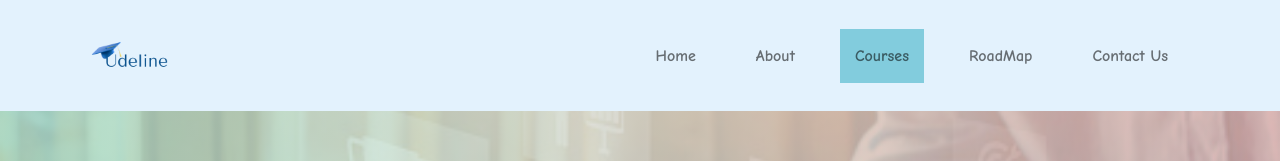
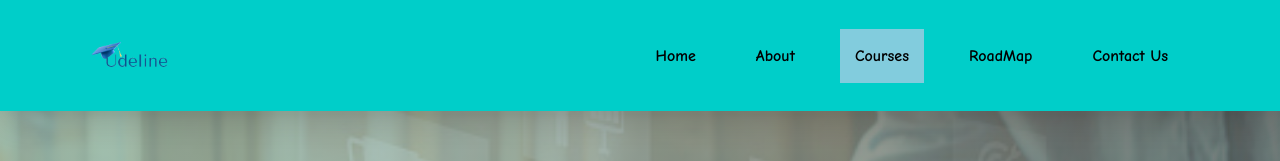
Before and after one commit to Ritwik880/Udeline, a React (Create React App) app: page /course in a window 1280 px wide. Shown: the top 161 px of the page. Built offline with nearby package versions, Linux system fonts and the light colour scheme.

Commit message:
some changes

```diff
--- a/src/App.css
+++ b/src/App.css
@@ -3,10 +3,12 @@
     /* overflow-x: hidden; */
     font-family: 'Comic Neue', cursive;
     font-weight: 300;
+    scroll-snap-align: start;
 }
 .navbar{
     position: fixed;
     width: 100%;
+    box-shadow: rgba(0, 0, 0, 0.1) 0px 20px 25px -5px, rgba(0, 0, 0, 0.04) 0px 10px 10px -5px !important;
 }
 .navbar-brand img{
     padding-left: 5px;
@@ -17,18 +19,23 @@ ul li a{
 }
 .active{
     background-color: #82ccdd !important;
+    /* color: #000 !important; */
     /* color: 'rgba(0,0,0,.55)', */
     /* background-color: #82ccdd; */
 }
 .link {
+    font-weight: bold !important;
     padding: 15px !important;
     margin: 15px;
+    color: #000 !important;
 }
 .link:hover{
     background-color: #82ccdd;
+    /* background-color: #2d3436; */
+    /* background-color: #0984e3; */
     border-radius: 2px;
     transition: all 1s;
-    color: black !important;
+    color: #000 !important;
 
 
 }
@@ -67,6 +74,9 @@ ul li a{
         -webkit-background-clip: text;
     }
 }
+.home-image{
+    margin-top: -10% !important;
+}
 .about{
     min-height: 500px !important;
     background-image: url('./image/aboutbg.jpg');
@@ -90,7 +100,7 @@ ul li a{
     opacity: .7!important;
 }
 .course-grad{
-    background: linear-gradient(87deg,#A9F1DF 0,#FFBBBB 100%)!important;
+    background: linear-gradient(47deg,#A9F1DF 0,#635b5b 100%)!important;
 }
 .bg-gradient-default {
     background: linear-gradient(87deg,#172b4d 0,#1a174d 100%)!important;
--- a/src/components/Header.js
+++ b/src/components/Header.js
@@ -6,7 +6,8 @@ import 'bootstrap/dist/css/bootstrap.min.css';
 import '../App.css';
 const Header = () => {
     const header = {
-        backgroundColor: "#e3f2fd",
+        // backgroundColor: "#e3f2fd",
+        backgroundColor: "#00cec9",
         position: "fixed",
         width: "100%",
         zIndex: '999'
@@ -15,6 +16,7 @@ const Header = () => {
     const navlink = {
         textDecoration: 'none',
         color: 'rgba(0,0,0,.55)',
+
         // padding: '7px',
         // color: 'black'
 
--- a/src/components/Home.js
+++ b/src/components/Home.js
@@ -4,23 +4,15 @@ import logo from '../image/logo.png';
 import 'bootstrap/dist/css/bootstrap.min.css';
 import '../App.css';
 import '../mobile.css';
+import '../roadMap.scss';
 
 const Home = () => {
-    // const headdiv = {
-    //     backgroundColor: '#a29bfe',
-    //     width: '100%'
 
-    // }
-    // const heading = {
-    //     textAlign: 'center'
-
-
-
-    // }
 
     return (
         <>
             {/* <Header /> */}
+
 
             <section name="Landing" class="aagam-landing-section container py-5 pb-0">
                 <div class="row">
@@ -38,31 +30,14 @@ const Home = () => {
                         </div>
                     </div>
                     <div class="col-lg-6 col-md-12 justify-content-center align-items-center p-5 pb-0 padding-none-m">
-                        <img class="landing-image" src={logo} />
+                        <img class="home-image" src={logo} />
                     </div>
                     <div class="arrow-right"></div>
 
                 </div>
 
             </section>
-            {/* <div class="my-5 py-5 aagam-landing-text" style={headdiv}>
-                <h1 class="dinot-haeding header" style={heading} className='animatedhead'>What We Do?
 
-                </h1>
-
-
-            </div>
-            <section name="Landing" class="aagam-landing-section container py-5 pb-0">
-                <div class="row">
-                    <div class="col-lg-6 col-md-12 p-5 pb-0">
-
-                    </div>
-
-                    <div class="arrow-right"></div>
-
-                </div>
-
-            </section> */}
 
 
 
--- a/src/components/RoadMap.js
+++ b/src/components/RoadMap.js
@@ -86,8 +86,8 @@ const RoadMap = () => {
                             </div> */}
                         </div>
                     </div>
-                    <div class="col-lg-6 col-md-12 justify-content-center align-items-center p-5 pb-0 padding-none-m">
-                        <Carousel fade>
+                    <div class="col-lg-6 col-md-12 justify-content-center align-items-center p-5 pb-0 padding-none-m my-3">
+                        {/* <Carousel fade>
                             <Carousel.Item>
                                 <img
                                     className="d-block landing-image"
@@ -105,8 +105,8 @@ const RoadMap = () => {
 
                             </Carousel.Item>
 
-                        </Carousel>
-                        {/* <img class="landing-image" src='https://source.unsplash.com/350x300/?Timeline' /> */}
+                        </Carousel> */}
+                        <img class="landing-image" src='https://source.unsplash.com/350x300/?Timeline' />
                     </div>
                     <div class="arrow-right"></div>
 
@@ -120,7 +120,6 @@ const RoadMap = () => {
                 <div className="container">
                     <div className="timeline-item">
                         <div className="timeline-img"></div>
-
                         <div className="timeline-content js--fadeInLeft">
                             <h2>Registration </h2>
                             {/* <div className="date">1 MAY 2016</div> */}
@@ -134,11 +133,7 @@ const RoadMap = () => {
                     </div>
                     <div class="timeline-item">
                         <div className="timeline-img"></div>
-
-
-
-                        <div class="timeline-content timeline-card js--fadeInRight">
-
+                        <div class="timeline-content js--fadeInRight">
                             <h2>Exam Preperation </h2>
 
                             {/* <div class="date">25 MAY 2016</div> */}
--- a/src/mobile.css
+++ b/src/mobile.css
@@ -11,7 +11,7 @@
     .cards_item {
         width: 321px;
     }
-      .contact-image {
+    .contact-image {
         /* height: 10% !important; */
         width: 277px !important;
         padding-top: -34% !important;
@@ -20,6 +20,13 @@
     }
     .course{
         min-height: 472px !important;
+    }
+    .course-grad{
+        /* background: linear-gradient(87deg,#A9F1DF 0,#FFBBBB 100%)!important; */
+        /* min-height: 472px !important;   */
+    }
+    .landing-image{
+        /* margin-top: 7% !important; */
 
 
     }
--- /dev/null
+++ b/src/radio.scss
@@ -0,0 +1,100 @@
+body {
+    height: 600px;
+    margin: 0;
+    display: grid;
+    grid-template-rows: 500px 100px;
+    grid-template-columns: 1fr 30px 30px 30px 30px 30px 1fr;
+    align-items: center;
+    justify-items: center;
+  }
+
+  main#carousel {
+    grid-row: 1 / 2;
+    grid-column: 1 / 8;
+    width: 100vw;
+    height: 500px;
+    display: flex;
+    align-items: center;
+    justify-content: center;
+    overflow: hidden;
+    transform-style: preserve-3d;
+    perspective: 600px;
+    --items: 5;
+    --middle: 3;
+    --position: 1;
+    pointer-events: none;
+  }
+
+  div.item {
+    position: absolute;
+    width: 300px;
+    height: 400px;
+    background-color: coral;
+    --r: calc(var(--position) - var(--offset));
+    --abs: max(calc(var(--r) * -1), var(--r));
+    transition: all 0.25s linear;
+    transform: rotateY(calc(-10deg * var(--r)))
+      translateX(calc(-300px * var(--r)));
+    z-index: calc((var(--position) - var(--abs)));
+  }
+
+  div.item:nth-of-type(1) {
+    --offset: 1;
+    background-color: #90f1ef;
+  }
+  div.item:nth-of-type(2) {
+    --offset: 2;
+    background-color: #ff70a6;
+  }
+  div.item:nth-of-type(3) {
+    --offset: 3;
+    background-color: #ff9770;
+  }
+  div.item:nth-of-type(4) {
+    --offset: 4;
+    background-color: #ffd670;
+  }
+  div.item:nth-of-type(5) {
+    --offset: 5;
+    background-color: #e9ff70;
+  }
+
+  input:nth-of-type(1) {
+    grid-column: 2 / 3;
+    grid-row: 2 / 3;
+  }
+  input:nth-of-type(1):checked ~ main#carousel {
+    --position: 1;
+  }
+
+  input:nth-of-type(2) {
+    grid-column: 3 / 4;
+    grid-row: 2 / 3;
+  }
+  input:nth-of-type(2):checked ~ main#carousel {
+    --position: 2;
+  }
+
+  input:nth-of-type(3) {
+    grid-column: 4 /5;
+    grid-row: 2 / 3;
+  }
+  input:nth-of-type(3):checked ~ main#carousel {
+    --position: 3;
+  }
+
+  input:nth-of-type(4) {
+    grid-column: 5 / 6;
+    grid-row: 2 / 3;
+  }
+  input:nth-of-type(4):checked ~ main#carousel {
+    --position: 4;
+  }
+
+  input:nth-of-type(5) {
+    grid-column: 6 / 7;
+    grid-row: 2 / 3;
+  }
+  input:nth-of-type(5):checked ~ main#carousel {
+    --position: 5;
+  }
--- a/src/roadMap.scss
+++ b/src/roadMap.scss
@@ -22,7 +22,7 @@ body {
 }
 .landing-image{
 	margin-top: 7% !important;
-    // padding-left: 12% !important;
+    padding-left: 12% !important;
 
 }
 
```
